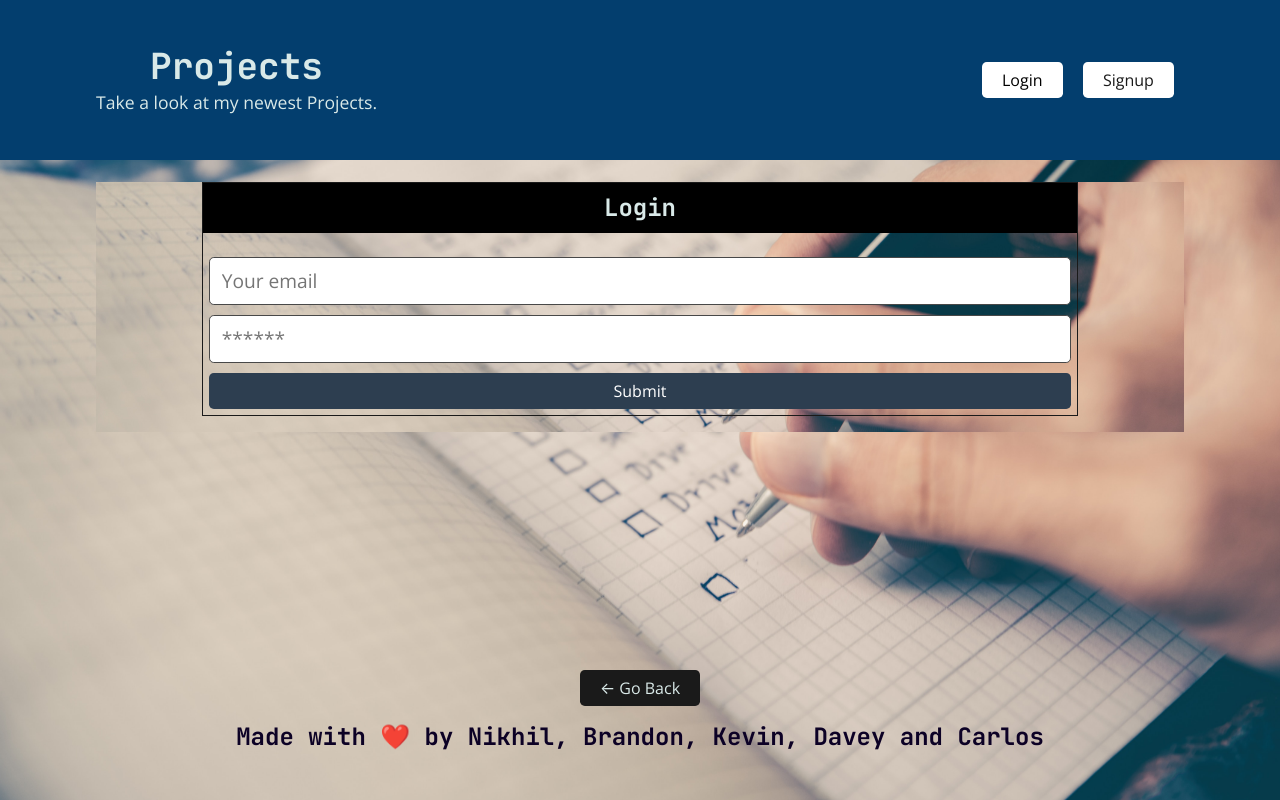
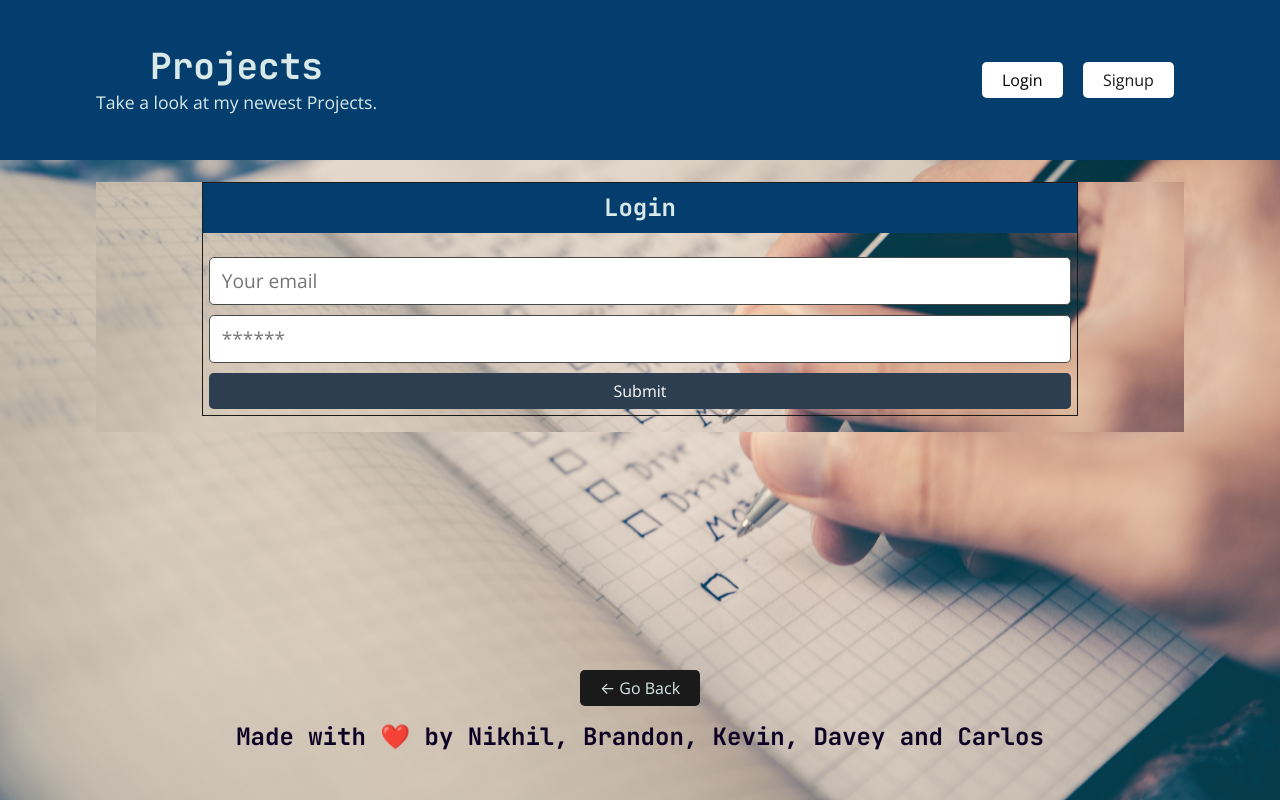
Before and after one commit to btkerns96/Project_3_Project_Management_App, a React (Create React App) app in the folder client/: page /login in a window 1280 px wide. Built offline with nearby package versions, Linux system fonts and the light colour scheme.

Commit message:
first deploy

```diff
--- a/client/src/pages/Login.js
+++ b/client/src/pages/Login.js
@@ -44,7 +44,7 @@ const Login = (props) => {
     <main className="flex-row justify-center mb-4">
       <div className="col-12 col-lg-10">
         <div className="card">
-          <h4 className="card-header bg-dark text-light p-2">Login</h4>
+          <h4 className="card-header bg-primary text-light p-2">Login</h4>
           <div className="card-body">
             {data ? (
               <p>
--- a/client/src/pages/SingleThought.js
+++ b/client/src/pages/SingleThought.js
@@ -25,7 +25,7 @@ const SingleThought = () => {
   }
   return (
     <div className="my-3">
-  <h3 className="card-header bg-dark text-light p-2 m-0">
+  <h3 className="card-header bg-primary text-light p-2 m-0">
     {thought.thoughtAuthor} <br />
     <span style={{ fontSize: '1rem' }}>
       had this thought on {thought.createdAt}
```
Also changed, not shown: 1 other file (tests, documents, lock files or other folders).
